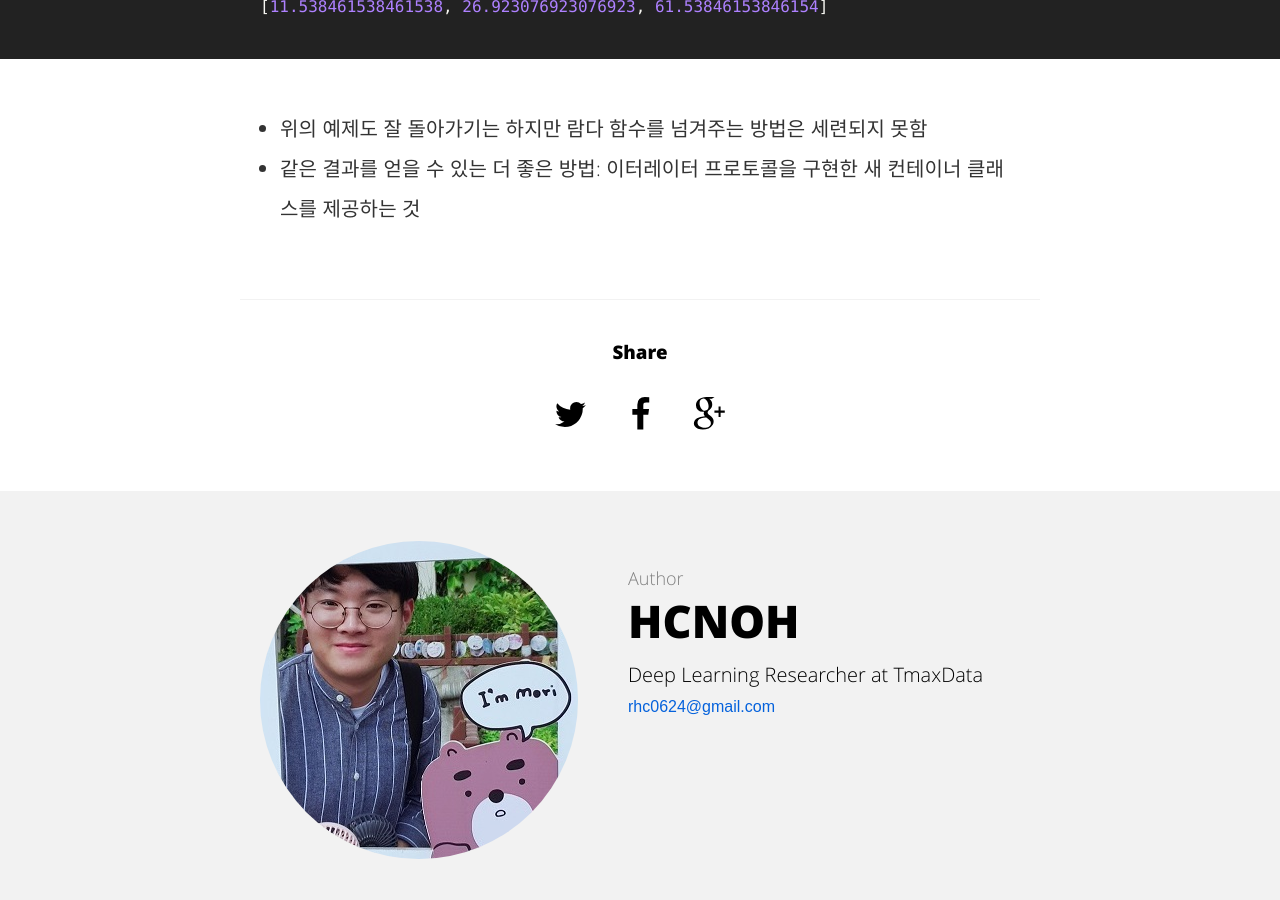
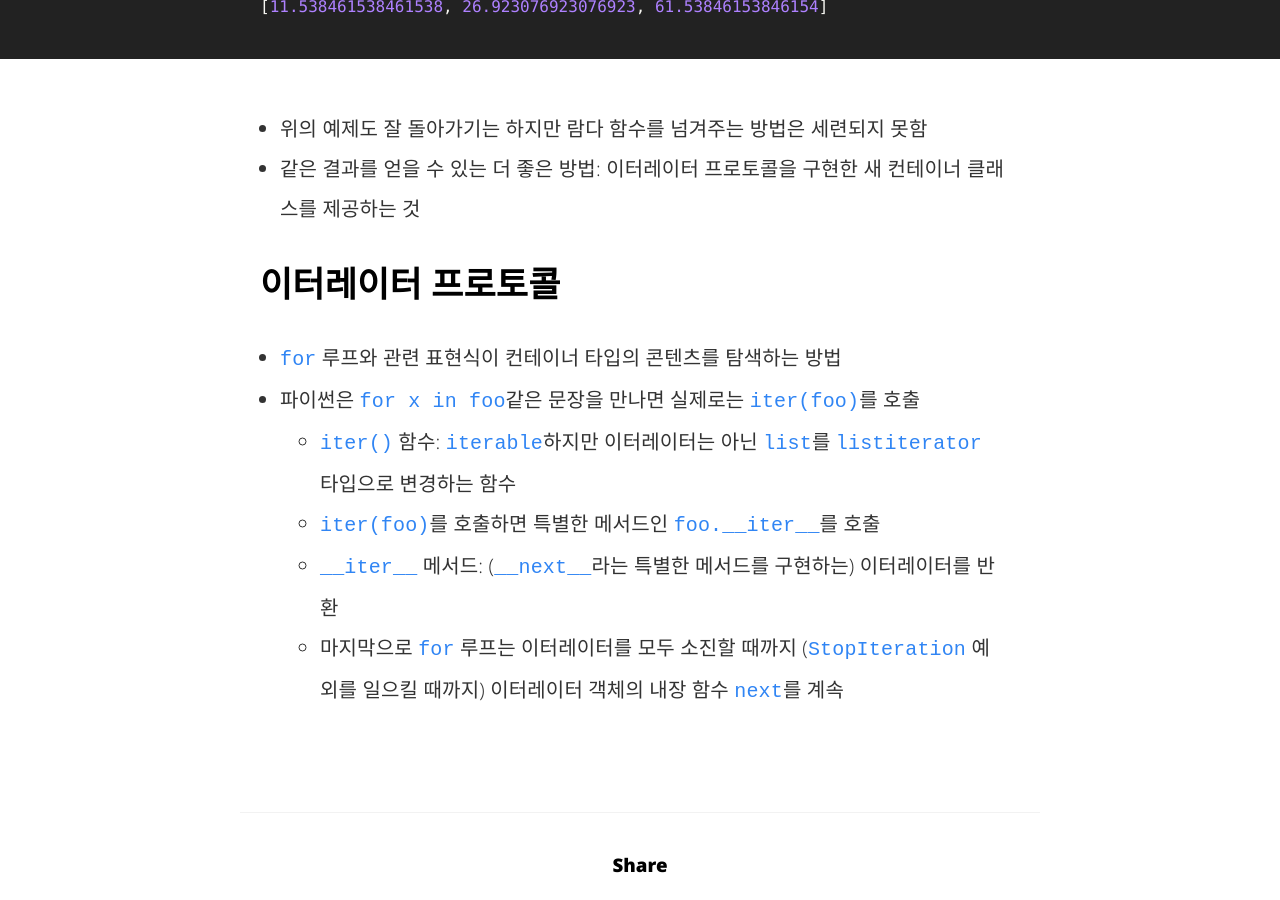
Before and after one commit to hcnoh/blog-prev, a Jekyll site: the page built from _posts/2018-09-27-effective-python-way17.md, in a window 1280 px wide and 900 px high, scrolled down 4499 px. Built offline with Jekyll 4.4.1, drawn with Linux system fonts in a browser that asks for light colours; comment, search, counter and statistics services are not loaded.

Commit message:
Update 2018-09-27-effective-python-way17.md

```diff
--- a/_posts/2018-09-27-effective-python-way17.md
+++ b/_posts/2018-09-27-effective-python-way17.md
@@ -113,3 +113,11 @@ print(percentages)
 {% endhighlight %}
 - 위의 예제도 잘 돌아가기는 하지만 람다 함수를 넘겨주는 방법은 세련되지 못함
 - 같은 결과를 얻을 수 있는 더 좋은 방법: 이터레이터 프로토콜을 구현한 새 컨테이너 클래스를 제공하는 것
+
+## 이터레이터 프로토콜
+- `for` 루프와 관련 표현식이 컨테이너 타입의 콘텐츠를 탐색하는 방법
+- 파이썬은 `for x in foo`같은 문장을 만나면 실제로는 `iter(foo)`를 호출
+    - `iter()` 함수: `iterable`하지만 이터레이터는 아닌 `list`를 `listiterator` 타입으로 변경하는 함수
+    - `iter(foo)`를 호출하면 특별한 메서드인 `foo.__iter__`를 호출
+    - `__iter__` 메서드: (`__next__`라는 특별한 메서드를 구현하는) 이터레이터를 반환
+    - 마지막으로 `for` 루프는 이터레이터를 모두 소진할 때까지 (`StopIteration` 예외를 일으킬 때까지) 이터레이터 객체의 내장 함수 `next`를 계속
```
